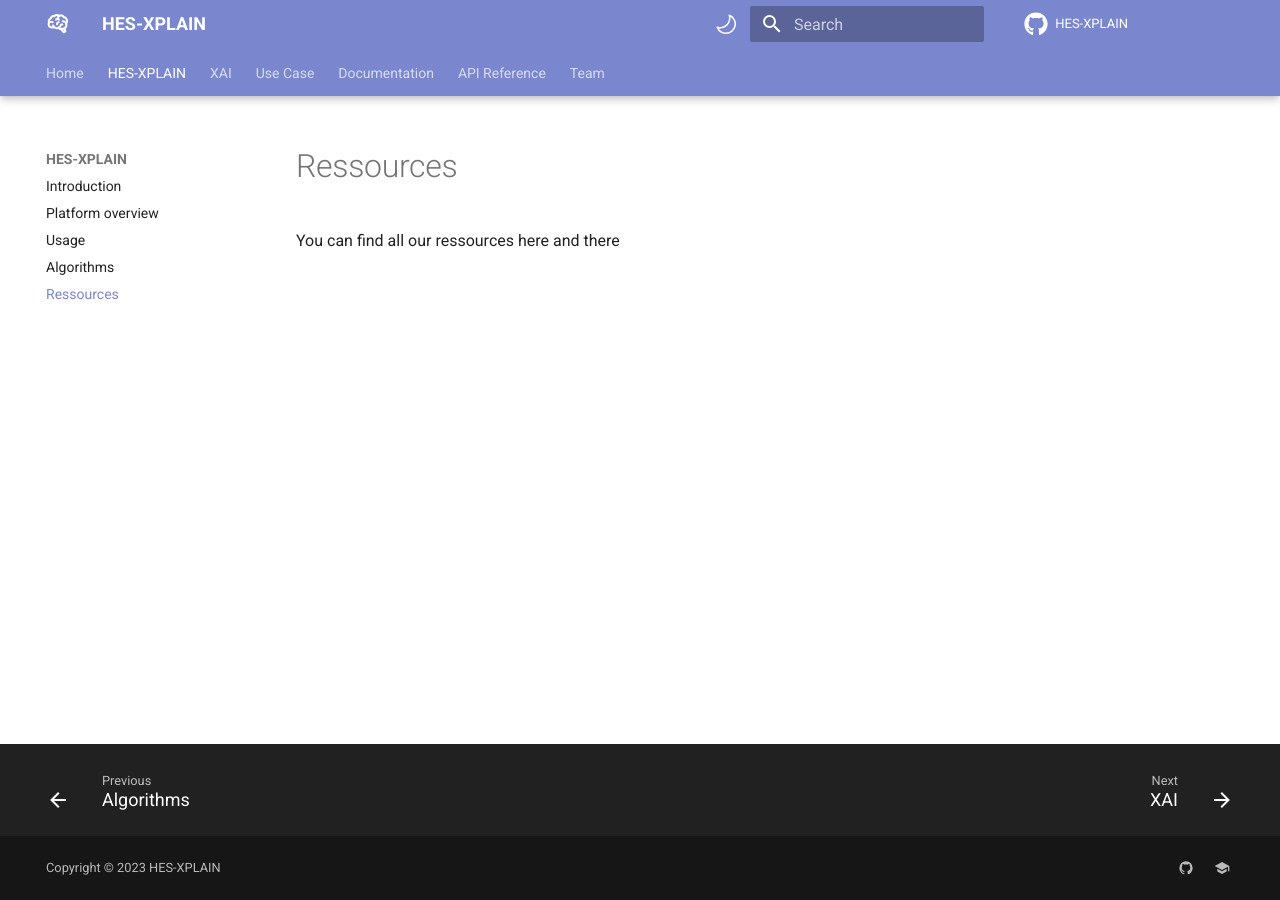
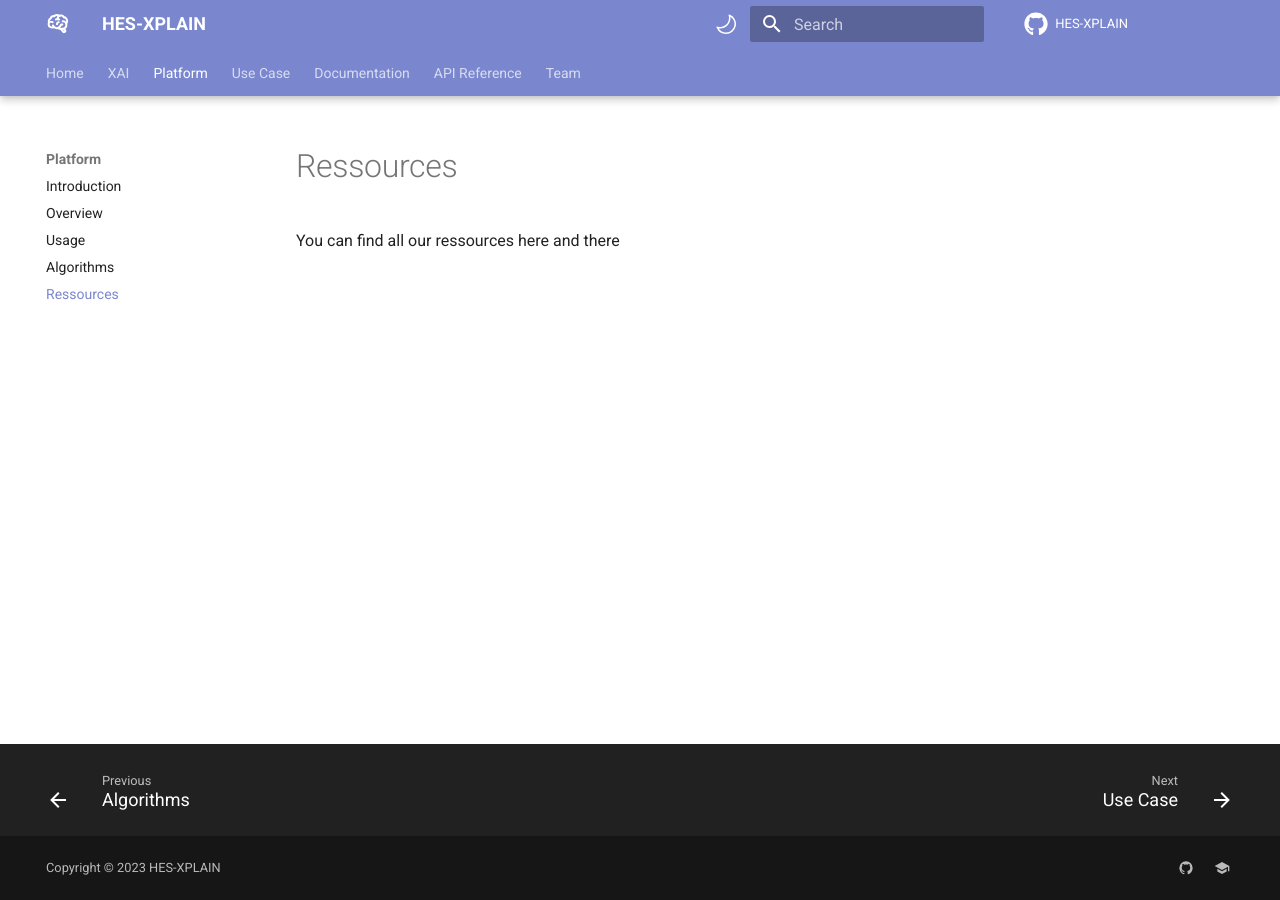
Before and after one commit to HES-XPLAIN/hes-xplain.github.io, an MkDocs documentation site: the page built from docs/platform/ressources.md, in a window 1280 px wide. Built offline with MkDocs 1.6.1 and Material for MkDocs 9.7.7, drawn with Linux system fonts in a browser that asks for light colours; comment, search, counter and statistics services are not loaded.

Commit message:
Rename files

```diff
--- a/mkdocs.yml
+++ b/mkdocs.yml
@@ -11,13 +11,13 @@ extra_css:
 
 nav:
   - Home: index.md
-  - HES-XPLAIN:
-    - Introduction: hes-xplain/introduction.md
-    - Platform overview: hes-xplain/platform_overview.md
-    - Usage: hes-xplain/usage.md
-    - Algorithms: hes-xplain/algos.md
-    - Ressources: hes-xplain/ressources.md
   - XAI: xai.md
+  - Platform:
+    - Introduction: platform/introduction.md
+    - Overview: platform/overview.md
+    - Usage: platform/usage.md
+    - Algorithms: platform/algos.md
+    - Ressources: platform/ressources.md
   - Use Case: notebooks.md
   - Documentation:
     - Overview: documentation/overview.md
```
Also changed, not shown: docs/platform/algos.md (renamed from docs/hes-xplain/algos.md), docs/platform/introduction.md (renamed from docs/hes-xplain/introduction.md), docs/platform/overview.md (renamed from docs/hes-xplain/platform_overview.md), docs/platform/ressources.md (renamed from docs/hes-xplain/ressources.md), docs/platform/usage.md (renamed from docs/hes-xplain/usage.md).
